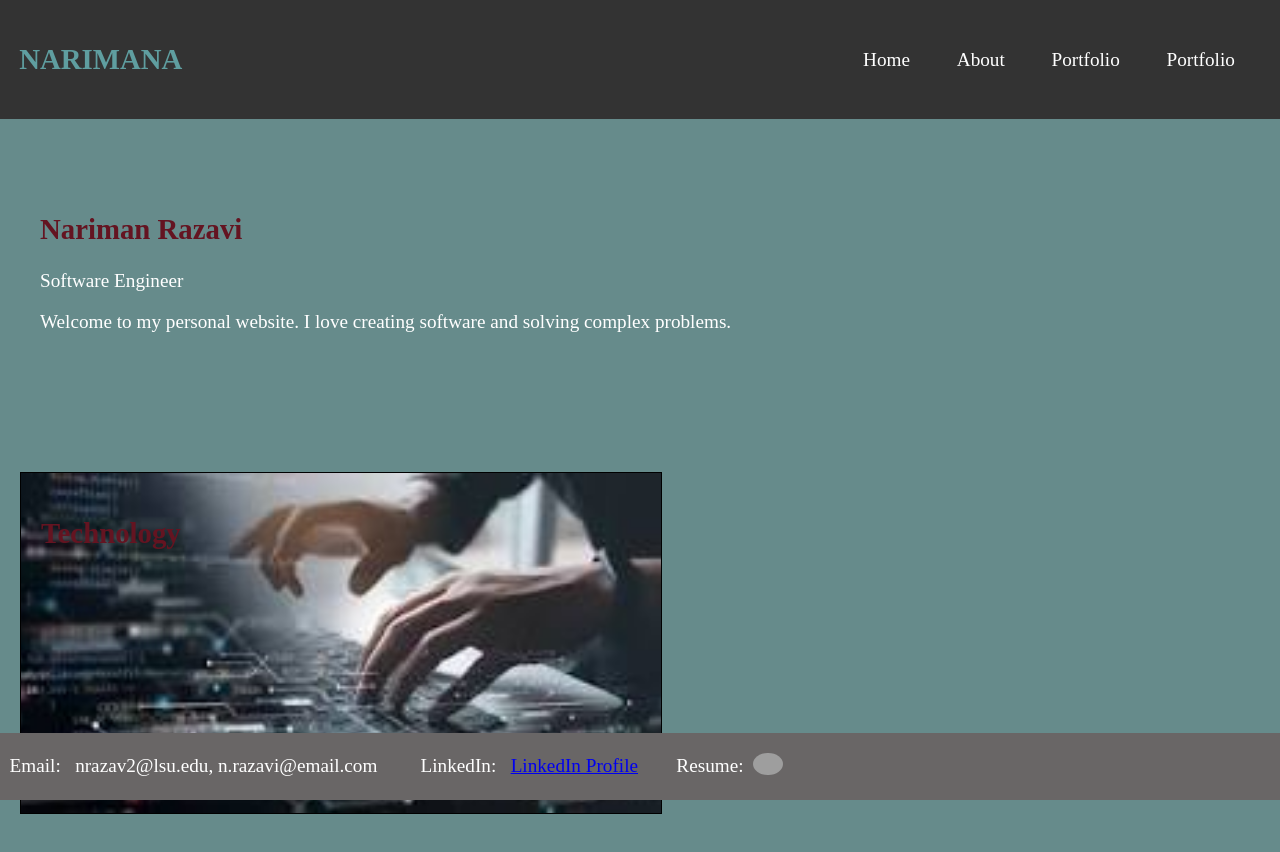
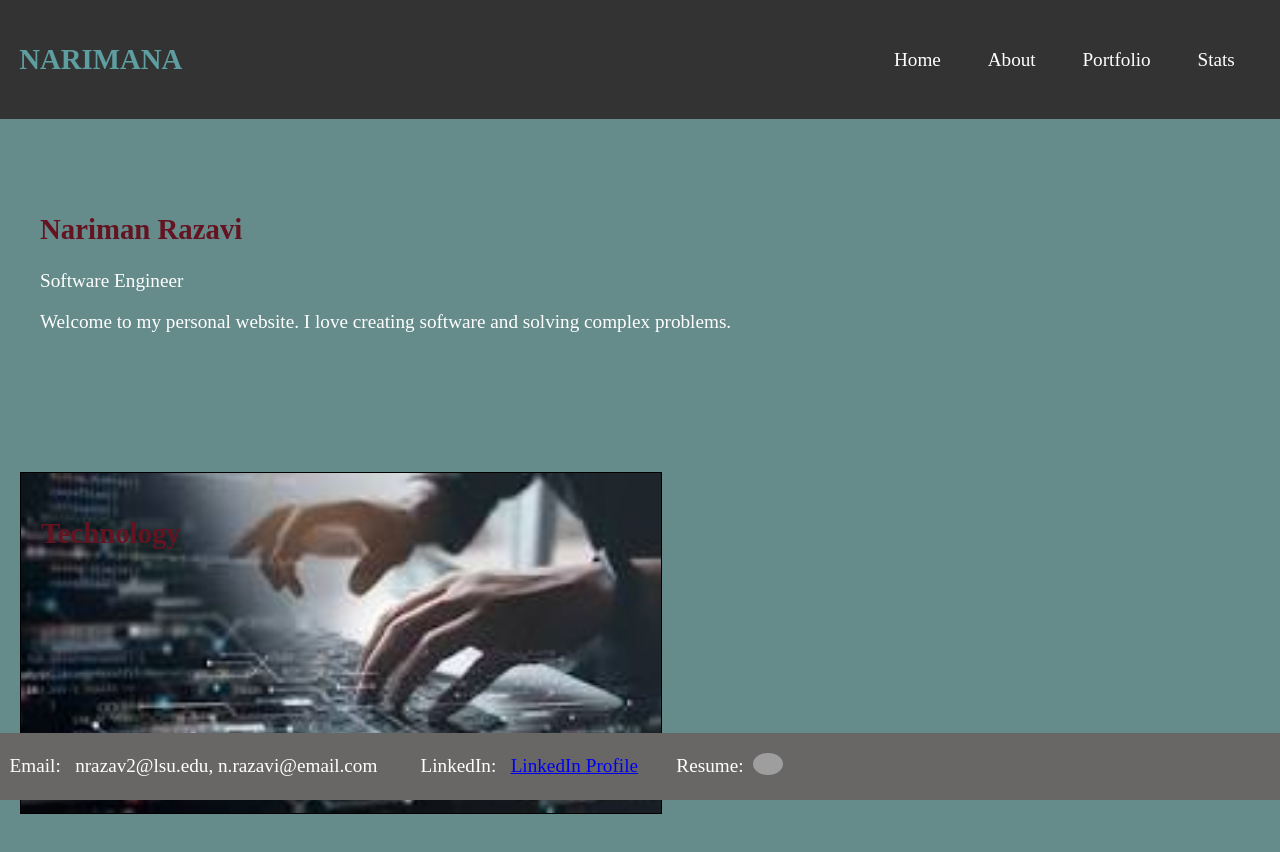
Before and after one commit to nariman009/my_site, a plain HTML site: page index.html in a window 1280 px wide. Drawn offline with Linux system fonts and the light colour scheme; grey boxes are pictures that could not be loaded.

Commit message:
update stats

```diff
--- a/index.html
+++ b/index.html
@@ -15,7 +15,7 @@
           <li><a href="index.html">Home</a></li>
           <li><a href="about.html">About</a></li>
           <li><a href="portfolio.html">Portfolio</a></li>
-          <li><a href="stats.html">Portfolio</a></li>
+          <li><a href="stats.html">Stats</a></li>
         </ul>
       </nav>
     </header>
```
